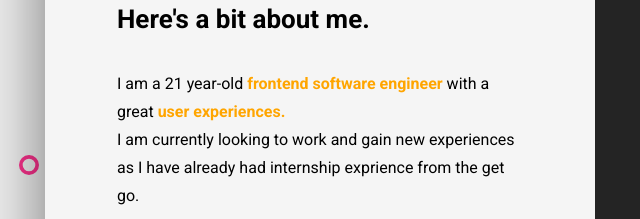
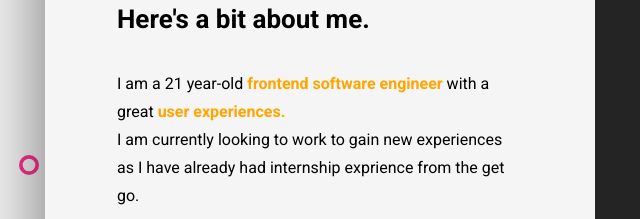
Before and after one commit to CyberLynx1021/Advanced_porfolio, a plain HTML site: page index.html in a window 1280 px wide. Both pictures are taken after a click on the item "About". Shown: the part 245-464 px from the top of the page, 45-685 px from the left. Drawn offline with nearby package versions, Linux system fonts and the light colour scheme.

Commit message:
finished advanced Port

```diff
--- a/index.html
+++ b/index.html
@@ -95,7 +95,7 @@
                 I am a 21 year-old <b class="Orange">frontend software engineer</b> with
                 a great <b class="Orange">user experiences.</b>
                 <br>
-                I am currently looking to work and gain new experiences as I have
+                I am currently looking to work to gain new experiences as I have
                 already had <b class="Orange"></b>internship exprience</b> from the get go.
             </p>
             <div class="modal__languages">
```
